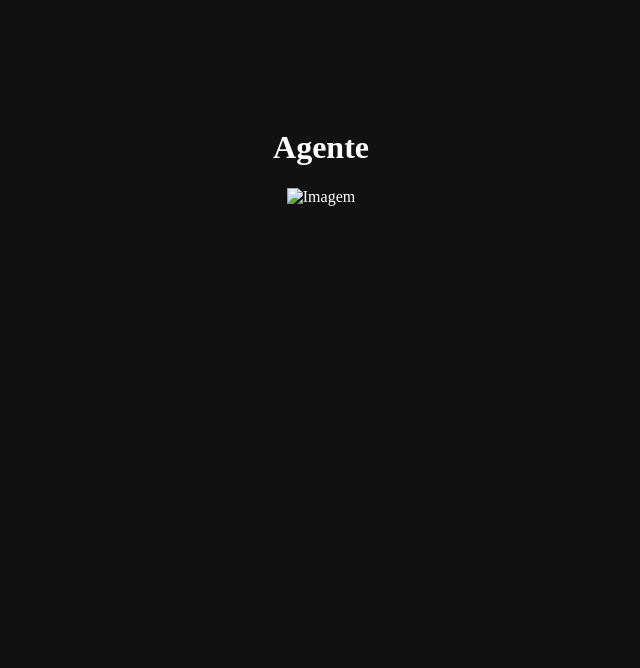
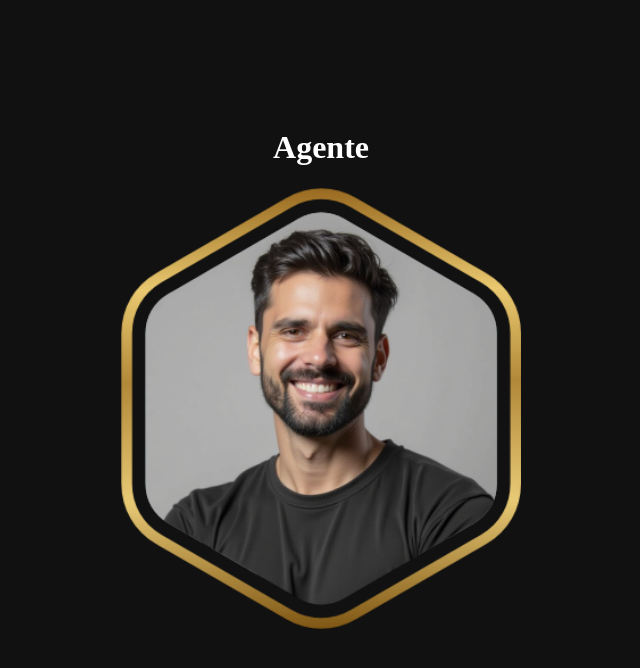
Before and after one commit to victorpaulovichbueno-gif/agente-7, a plain HTML site: page index.html in a window 1280 px wide. Shown: the whole page, without its empty margins (319-959 px from the left). Drawn offline with Linux system fonts and the light colour scheme.

Commit message:
Update index.html

```diff
--- a/index.html
+++ b/index.html
@@ -7,6 +7,6 @@
 </head>
 <body style="background-color:#111; color:white; text-align:center; padding-top:100px;">
   <h1>Agente</h1>
-  <img src="unnamed.jpg7" alt="Imagem" width="400">
+  <img src="unnamed.png" alt="Imagem" width="400">
 </body>
 </html>
```
